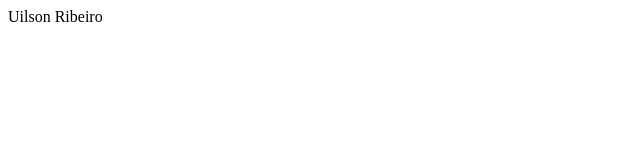
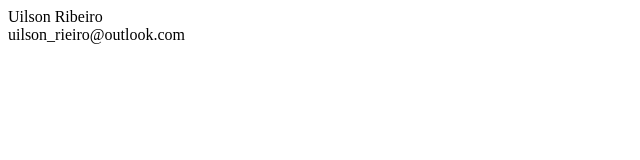
Before and after one commit to Uilson2020/projetogit, a plain HTML site: page index.html in a window 1280 px wide. Shown: the whole page, without its empty margins (0-640 px from the left). Drawn offline with Linux system fonts and the light colour scheme.

Commit message:
adicionei email

```diff
--- a/index.html
+++ b/index.html
@@ -7,6 +7,7 @@
 <body>
 
     <div>Uilson Ribeiro</div>
+    <div>uilson_rieiro@outlook.com</div>
 
 </body>
 </html>
```
